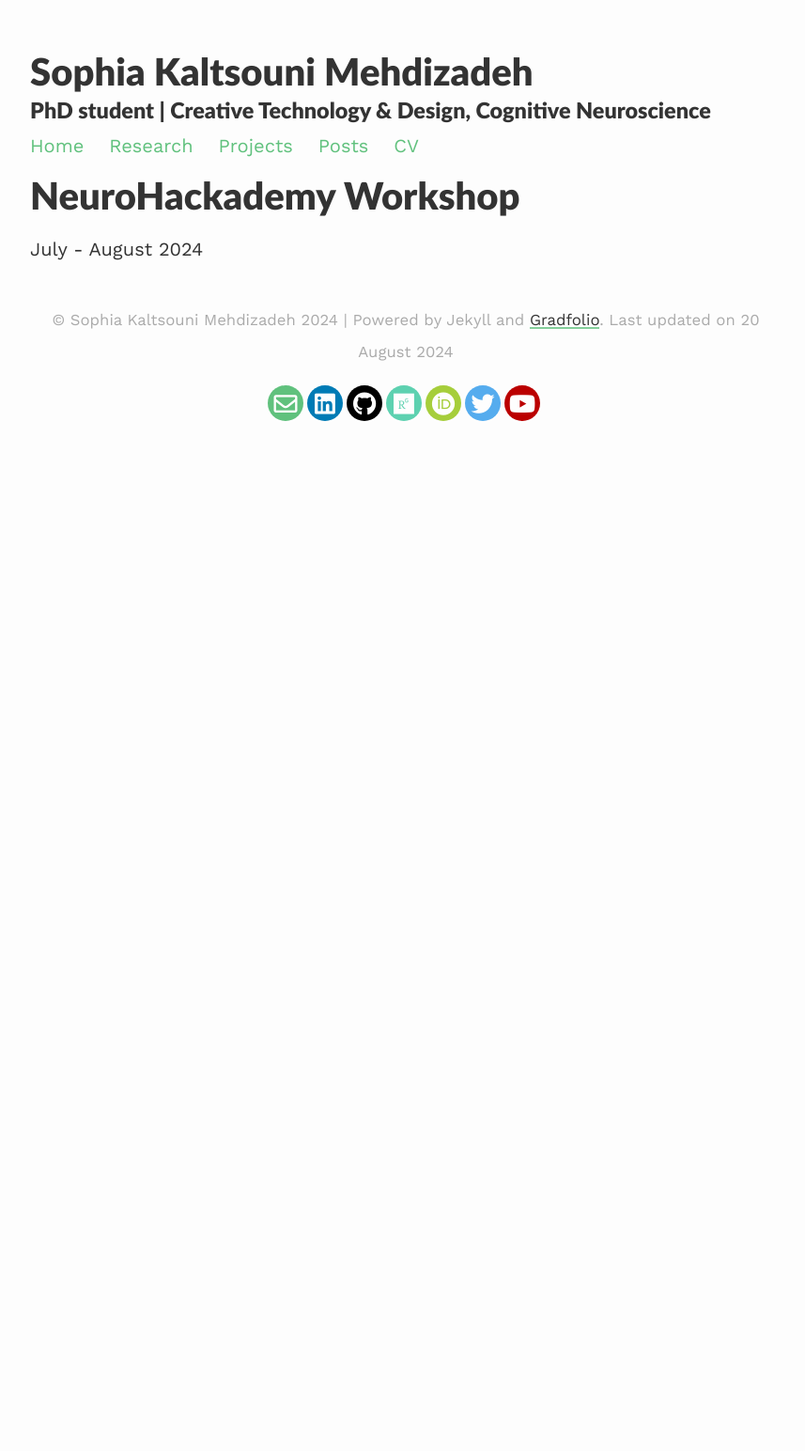
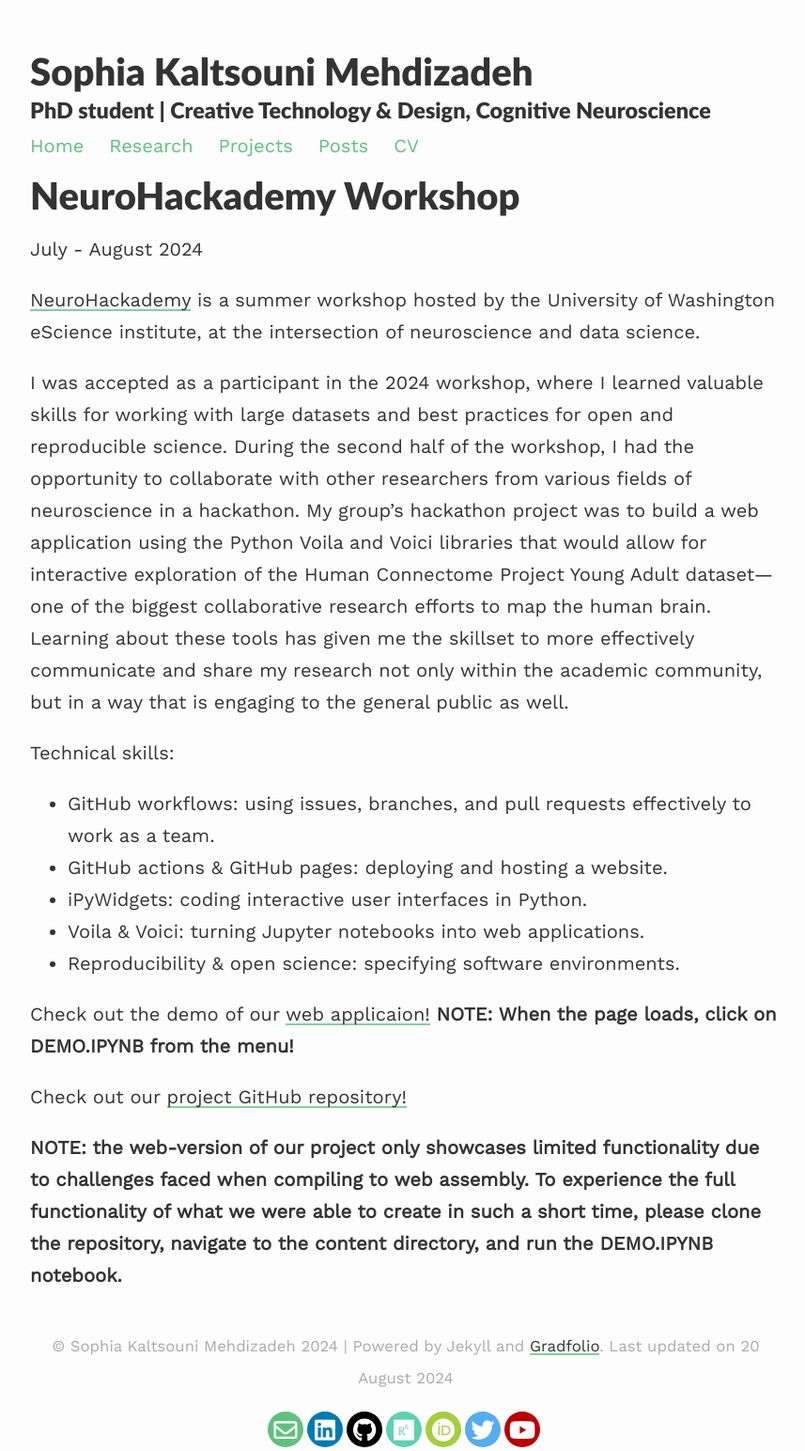
Before and after one commit to smehdizadeh/smehdizadeh.github.io, a Jekyll site: the page built from _posts/2024-08-10-Neurohackademy.md, in a window 1280 px wide. Shown: the whole page at 94% size, without its empty margins (208-1065 px from the left). Built offline with Jekyll 4.4.1, drawn with Linux system fonts in a browser that asks for light colours; nearby versions of some CDN libraries; before the commit the page ends 980 px from its top, so only the background shows below that.

Commit message:
Update 2024-08-10-Neurohackademy.md

```diff
--- a/_posts/2024-08-10-Neurohackademy.md
+++ b/_posts/2024-08-10-Neurohackademy.md
@@ -4,3 +4,20 @@ title: "NeuroHackademy Workshop"
 ---
 
 July - August 2024
+
+[NeuroHackademy](https://neurohackademy.org/) is a summer workshop hosted by the University of Washington eScience institute, at the intersection of neuroscience and data science.
+
+I was accepted as a participant in the 2024 workshop, where I learned valuable skills for working with large datasets and best practices for open and reproducible science. During the second half of the workshop, I had the opportunity to collaborate with other researchers from various fields of neuroscience in a hackathon. My group’s hackathon project was to build a web application using the Python Voila and Voici libraries that would allow for interactive exploration of the Human Connectome Project Young Adult dataset—one of the biggest collaborative research efforts to map the human brain. Learning about these tools has given me the skillset to more effectively communicate and share my research not only within the academic community, but in a way that is engaging to the general public as well.
+
+Technical skills:
+- GitHub workflows: using issues, branches, and pull requests effectively to work as a team.
+- GitHub actions & GitHub pages: deploying and hosting a website.
+- iPyWidgets: coding interactive user interfaces in Python.
+- Voila & Voici: turning Jupyter notebooks into web applications.
+- Reproducibility & open science: specifying software environments.
+
+Check out the demo of our [web applicaion!](https://neurohackademy2024.github.io/neuro-nav) **NOTE: When the page loads, click on DEMO.IPYNB from the  menu!**
+
+Check out our [project GitHub repository!](https://github.com/NeuroHackademy2024/neuro-nav)
+
+**NOTE: the web-version of our project only showcases limited functionality due to challenges faced when compiling to web assembly. To experience the full functionality of what we were able to create in such a short time, please clone the repository, navigate to the content directory, and run the DEMO.IPYNB notebook.**
```
